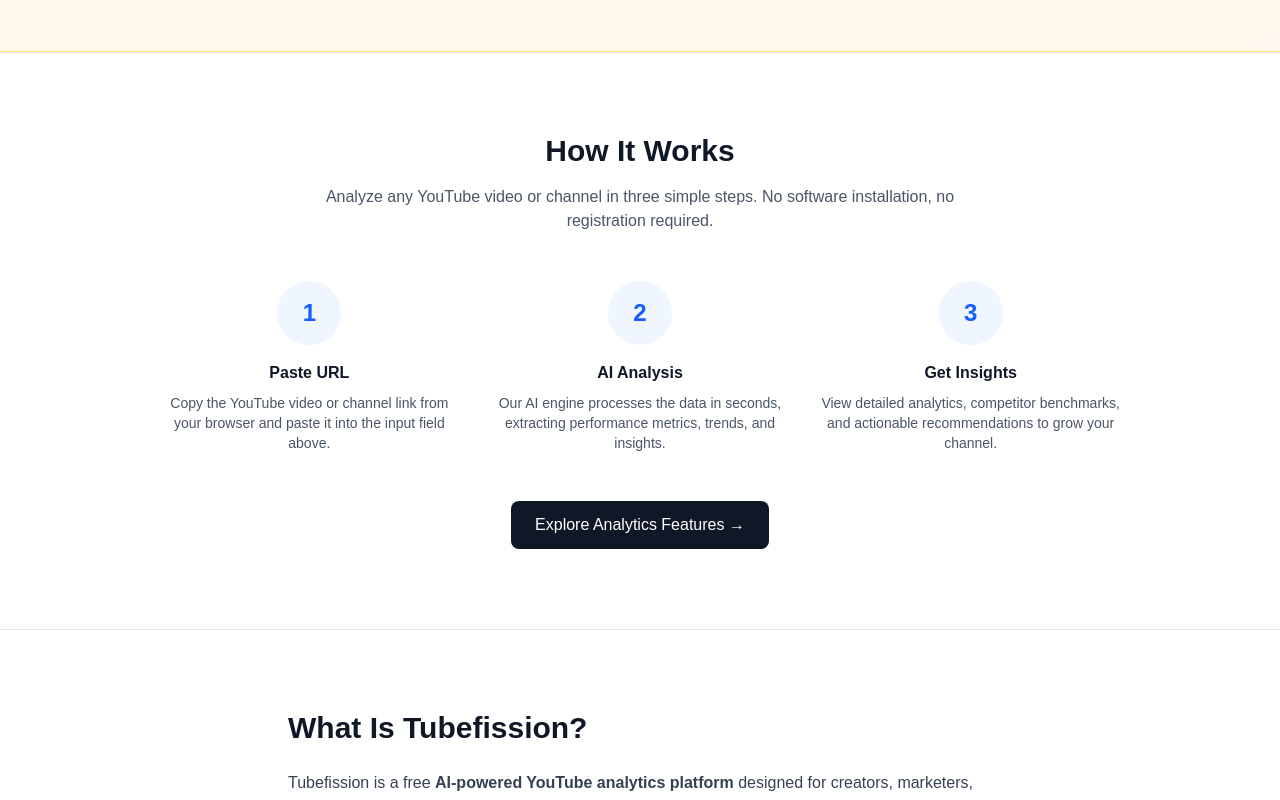
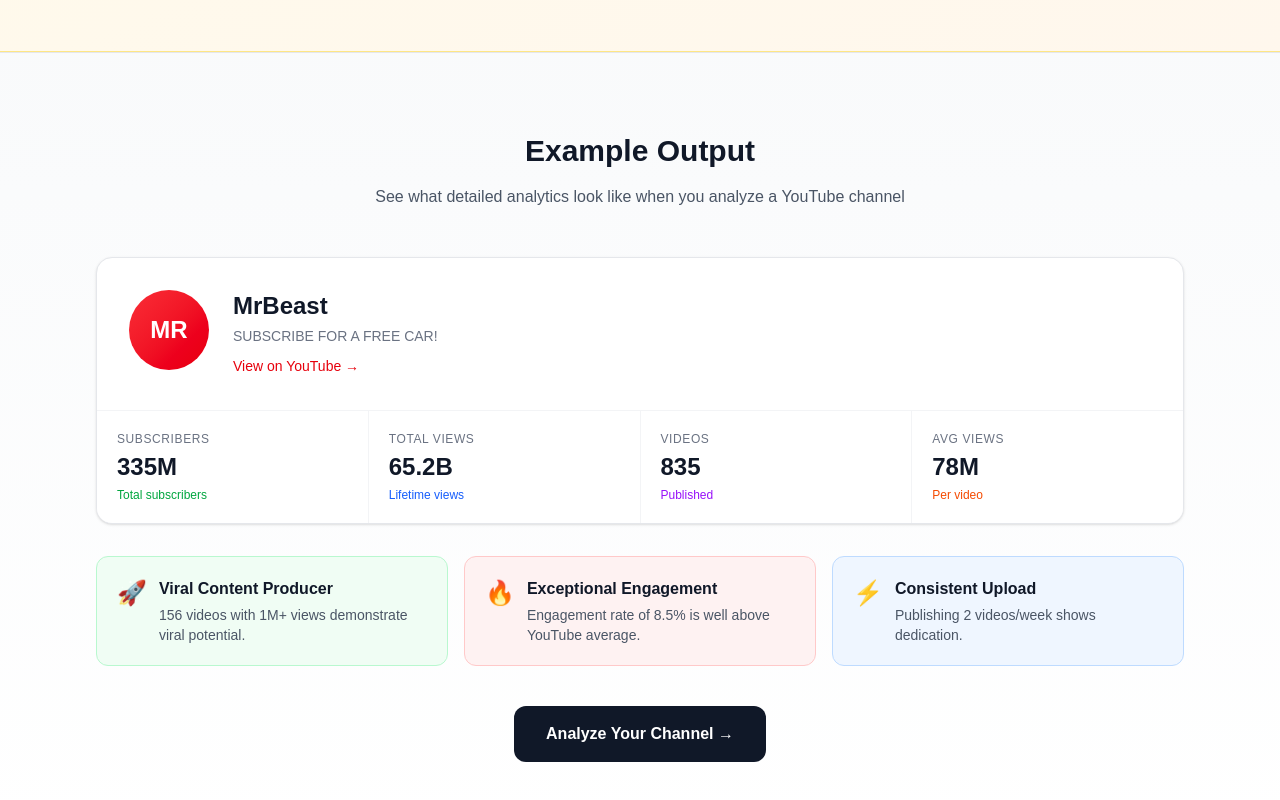
Before and after one commit to tossandturn/trendtube, a Next.js app: page / in a window 1280 px wide. Shown: the part 1900-2700 px from the top of the page. Built offline with nearby package versions, Linux system fonts and the light colour scheme; no server answers.

Commit message:
feat: add example output section to homepage

```diff
--- a/app/page.tsx
+++ b/app/page.tsx
@@ -185,6 +185,99 @@
         </div>
       </section>
 
+      {/* ===== EXAMPLE OUTPUT ===== */}
+      <section className="bg-gradient-to-b from-gray-50 to-white border-y border-gray-200">
+        <div className="max-w-6xl mx-auto px-4 sm:px-6 lg:px-8 py-16 sm:py-20">
+          <div className="text-center mb-12">
+            <h2 className="text-3xl font-bold text-gray-900 mb-4">Example Output</h2>
+            <p className="text-gray-600 max-w-2xl mx-auto">
+              See what detailed analytics look like when you analyze a YouTube channel
+            </p>
+          </div>
+
+          {/* Example Channel Card */}
+          <div className="bg-white rounded-2xl border border-gray-200 shadow-sm overflow-hidden mb-8">
+            {/* Channel Header */}
+            <div className="p-6 sm:p-8 border-b border-gray-100">
+              <div className="flex items-start gap-4 sm:gap-6">
+                <div className="w-16 h-16 sm:w-20 sm:h-20 rounded-full bg-gradient-to-br from-red-500 to-red-600 flex items-center justify-center text-white text-2xl font-bold flex-shrink-0">
+                  MR
+                </div>
+                <div className="flex-1 min-w-0">
+                  <h3 className="text-xl sm:text-2xl font-bold text-gray-900 mb-1">MrBeast</h3>
+                  <p className="text-gray-500 text-sm mb-2 line-clamp-1">SUBSCRIBE FOR A FREE CAR!</p>
+                  <a href="#" className="inline-flex items-center gap-1 text-red-600 hover:text-red-700 text-sm font-medium">
+                    View on YouTube →
+                  </a>
+                </div>
+              </div>
+            </div>
+
+            {/* Key Metrics */}
+            <div className="grid grid-cols-2 lg:grid-cols-4 gap-px bg-gray-100">
+              <div className="bg-white p-5">
+                <div className="text-xs text-gray-500 uppercase tracking-wider mb-1">Subscribers</div>
+                <div className="text-2xl font-bold text-gray-900">335M</div>
+                <div className="text-xs text-green-600 mt-1">Total subscribers</div>
+              </div>
+              <div className="bg-white p-5">
+                <div className="text-xs text-gray-500 uppercase tracking-wider mb-1">Total Views</div>
+                <div className="text-2xl font-bold text-gray-900">65.2B</div>
+                <div className="text-xs text-blue-600 mt-1">Lifetime views</div>
+              </div>
+              <div className="bg-white p-5">
+                <div className="text-xs text-gray-500 uppercase tracking-wider mb-1">Videos</div>
+                <div className="text-2xl font-bold text-gray-900">835</div>
+                <div className="text-xs text-purple-600 mt-1">Published</div>
+              </div>
+              <div className="bg-white p-5">
+                <div className="text-xs text-gray-500 uppercase tracking-wider mb-1">Avg Views</div>
+                <div className="text-2xl font-bold text-gray-900">78M</div>
+                <div className="text-xs text-orange-600 mt-1">Per video</div>
+              </div>
+            </div>
+          </div>
+
+          {/* AI Insights Preview */}
+          <div className="grid sm:grid-cols-2 lg:grid-cols-3 gap-4">
+            <div className="bg-green-50 rounded-xl p-5 border border-green-200">
+              <div className="flex items-start gap-3">
+                <div className="text-2xl">🚀</div>
+                <div>
+                  <div className="font-bold text-gray-900 mb-1">Viral Content Producer</div>
+                  <div className="text-sm text-gray-600">156 videos with 1M+ views demonstrate viral potential.</div>
+                </div>
+              </div>
+            </div>
+            <div className="bg-red-50 rounded-xl p-5 border border-red-200">
+              <div className="flex items-start gap-3">
+                <div className="text-2xl">🔥</div>
+                <div>
+                  <div className="font-bold text-gray-900 mb-1">Exceptional Engagement</div>
+                  <div className="text-sm text-gray-600">Engagement rate of 8.5% is well above YouTube average.</div>
+                </div>
+              </div>
+            </div>
+            <div className="bg-blue-50 rounded-xl p-5 border border-blue-200">
+              <div className="flex items-start gap-3">
+                <div className="text-2xl">⚡</div>
+                <div>
+                  <div className="font-bold text-gray-900 mb-1">Consistent Upload</div>
+                  <div className="text-sm text-gray-600">Publishing 2 videos/week shows dedication.</div>
+                </div>
+              </div>
+            </div>
+          </div>
+
+          {/* CTA */}
+          <div className="mt-10 text-center">
+            <Link href="/youtube-channel-analytics" className="inline-flex items-center justify-center px-8 py-4 bg-gray-900 text-white font-bold rounded-xl hover:bg-gray-800 transition-colors">
+              Analyze Your Channel →
+            </Link>
+          </div>
+        </div>
+      </section>
+
       {/* ===== HOW IT WORKS ===== */}
       <section className="bg-white border-y border-gray-200">
         <div className="max-w-5xl mx-auto px-4 sm:px-6 lg:px-8 py-16 sm:py-20">
```
